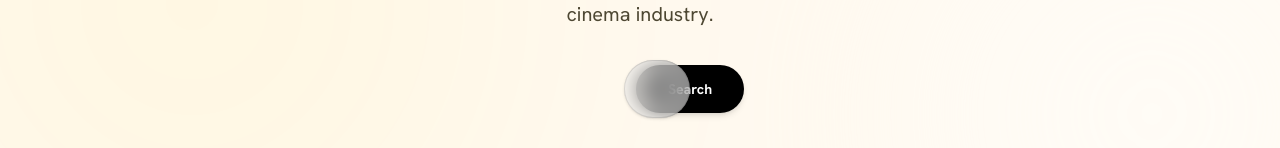
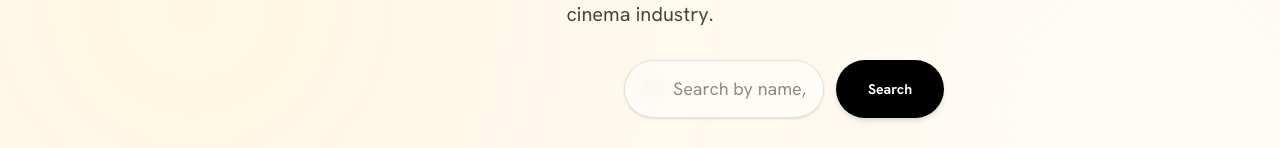
Before and after one commit to Naveen-Deevi/FilmFolio, a Next.js app: page /discover in a window 1280 px wide. Shown: the part 276-424 px from the top of the page. Built offline with nearby package versions, Linux system fonts and the light colour scheme; no server answers; the database is empty.

Commit message:
fix: Hardcode input width styles to override tailwind collapsing issue

```diff
--- a/components/DiscoverHeader.tsx
+++ b/components/DiscoverHeader.tsx
@@ -30,20 +30,23 @@ export default function DiscoverHeader() {
           Connect with top filmmakers, crew, and talent. The professional network built for the cinema industry.
         </p>
 
-        <form onSubmit={handleSearch} className="w-full max-w-xl mx-auto flex flex-col sm:flex-row items-center gap-3 mb-8 px-4">
-          <div className="relative w-full sm:flex-1 group min-w-0">
+        <form onSubmit={handleSearch} className="w-full max-w-xl mx-auto mb-8 px-4">
+          <div className="flex flex-col sm:flex-row gap-3 w-full">
+            <div className="relative flex-grow w-full" style={{ minWidth: '200px' }}>
               <span className="material-symbols-outlined absolute left-4 top-1/2 -translate-y-1/2 text-black/40 group-focus-within:text-[var(--color-primary)] transition-colors">search</span>
               <input
                 type="text"
                 value={search}
                 onChange={(e) => setSearch(e.target.value)}
                 placeholder="Search by name, role (e.g. Director)..."
-              className="w-full min-w-0 pl-12 pr-4 py-3.5 rounded-full border border-black/10 bg-white/50 backdrop-blur-md shadow-sm focus:outline-none focus:ring-2 focus:ring-[var(--color-primary)] focus:bg-white transition-all font-sans text-lg text-[var(--color-text-main)]"
+                className="w-full pl-12 pr-4 py-3.5 rounded-full border border-black/10 bg-white/50 backdrop-blur-md shadow-sm focus:outline-none focus:ring-2 focus:ring-[var(--color-primary)] focus:bg-white transition-all font-sans text-lg text-[var(--color-text-main)]"
+                style={{ width: '100%' }}
               />
             </div>
             <button type="submit" className="w-full sm:w-auto px-8 py-3.5 rounded-full bg-black text-white hover:bg-[var(--color-primary)] transition-all font-bold text-sm shadow-md shrink-0 whitespace-nowrap">
               Search
             </button>
+          </div>
         </form>
 
         <div className="flex gap-4 flex-wrap justify-center">
```
Lines whose indentation alone changed are shown as unchanged.
